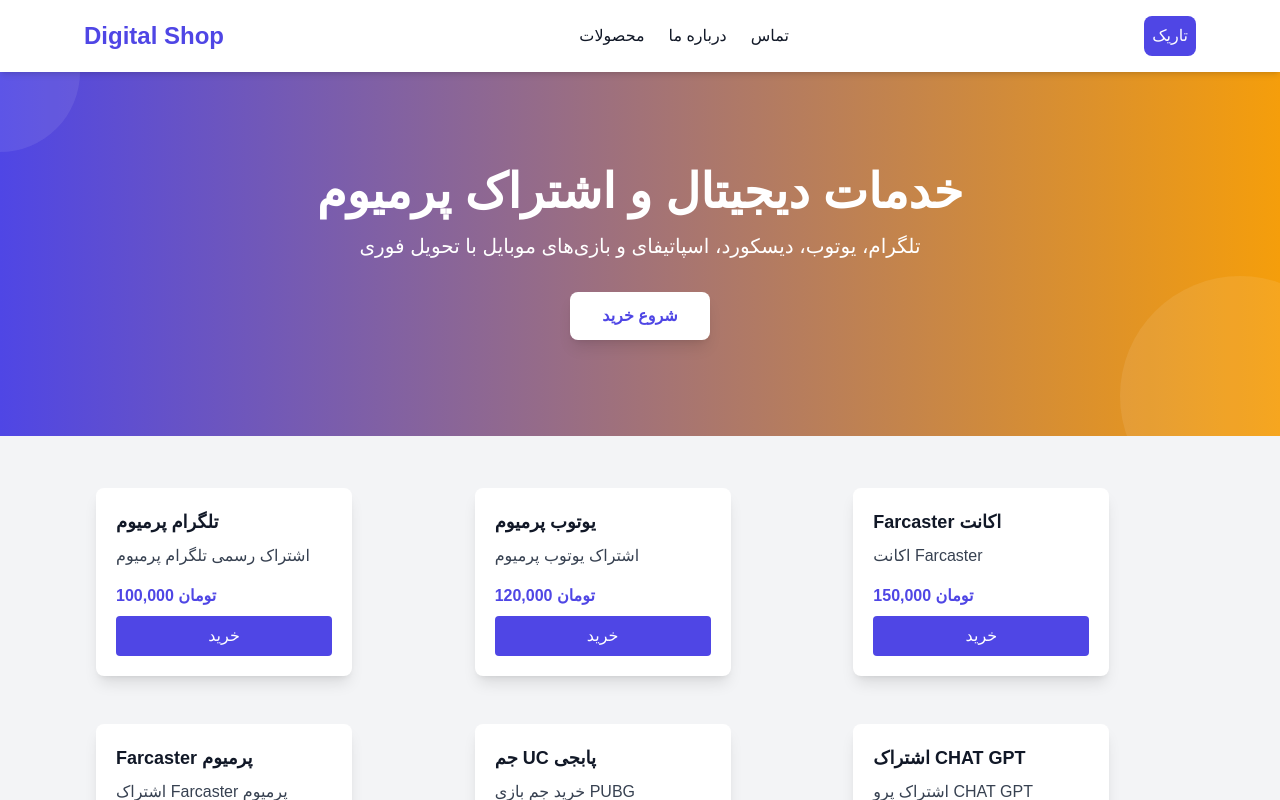
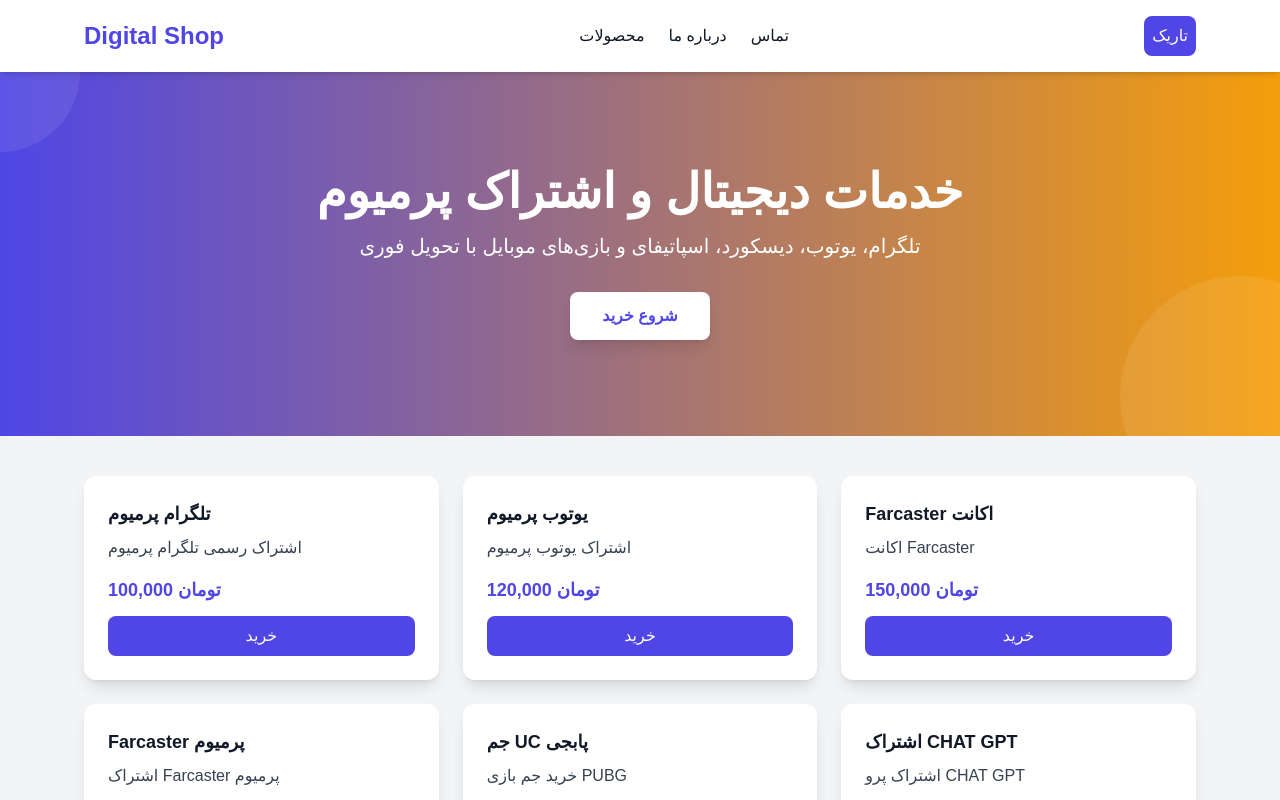
Before and after one commit to Fredrickadler/Fredrick, a Next.js app: page / in a window 1280 px wide. Shown: the top 800 px of the page. Built offline with nearby package versions, Linux system fonts and the light colour scheme; a web font is replaced by a local one.

Commit message:
Update ProductCard.tsx

```diff
--- a/components/ProductCard.tsx
+++ b/components/ProductCard.tsx
@@ -8,14 +8,16 @@ interface ProductCardProps {
 
 export default function ProductCard({ title, description, price }: ProductCardProps) {
   return (
-    <motion.div whileHover={{ scale: 1.05 }} className="bg-white dark:bg-gray-800 shadow-lg rounded-lg p-5 m-3 w-64 flex flex-col justify-between">
+    <motion.div whileHover={{ scale: 1.05 }} className="bg-white dark:bg-gray-800 shadow-lg rounded-xl p-6 flex flex-col justify-between transition-transform duration-300">
       <div>
         <h3 className="font-bold text-lg text-gray-900 dark:text-white">{title}</h3>
         <p className="text-gray-700 dark:text-gray-300 mt-2">{description}</p>
       </div>
-      <div className="mt-4">
-        <p className="font-semibold text-primary">{price}</p>
-        <button className="mt-2 w-full bg-primary text-white py-2 rounded hover:bg-indigo-600 transition">خرید</button>
+      <div className="mt-4 flex flex-col">
+        <p className="font-semibold text-primary text-lg">{price}</p>
+        <button className="mt-3 w-full bg-primary text-white py-2 rounded-lg hover:bg-indigo-600 transition-colors font-medium">
+          خرید
+        </button>
       </div>
     </motion.div>
   )
```
